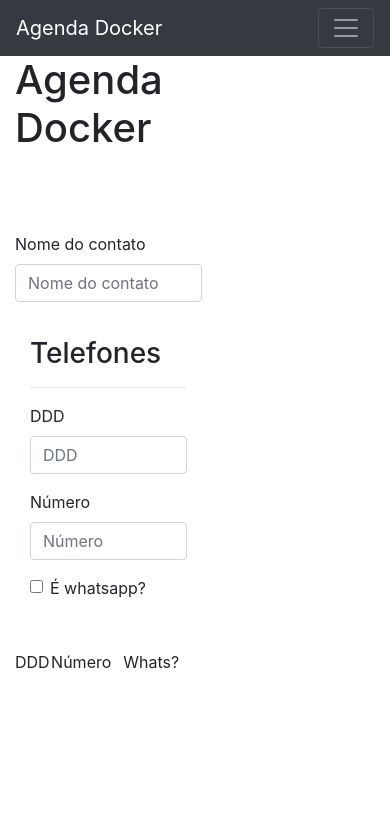
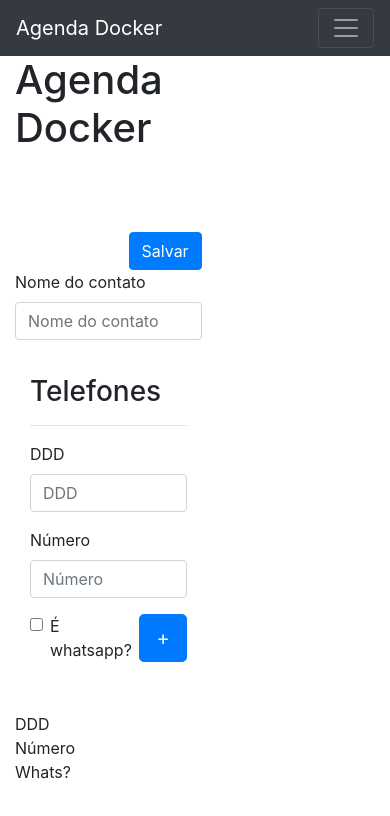
Before and after one commit to leandrodasilvaalves/agenda-docker-netcore, an Angular app in the folder frontend/: page /novo in a window 390 px wide. Shown: the top 816 px of the page. Built offline with nearby package versions, Linux system fonts and the light colour scheme.

Commit message:
Comportamentos telefones

```diff
--- a/frontend/src/app/app.module.ts
+++ b/frontend/src/app/app.module.ts
@@ -1,5 +1,6 @@
 import { BrowserModule } from '@angular/platform-browser';
 import { NgModule } from '@angular/core';
+import { FormsModule } from '@angular/forms';
 
 import { AppRoutingModule } from './app-routing.module';
 import { AppComponent } from './app.component';
@@ -26,6 +27,7 @@ import { NavbarComponent } from './navbar/navbar.component';
     AppRoutingModule,
     HttpClientModule,
     CommonModule,
+    FormsModule,
   ],
   providers: [
     AgendaService
--- a/frontend/src/app/contato-form/contato-form.component.html
+++ b/frontend/src/app/contato-form/contato-form.component.html
@@ -1,3 +1,6 @@
+<div class="row">
+    <div class="col-10 text-right"><button class="btn btn-primary">Salvar</button></div>
+  </div>
 
 <div class="row">
   <div class="col-10">
--- a/frontend/src/app/telefone-form/telefone-form.component.html
+++ b/frontend/src/app/telefone-form/telefone-form.component.html
@@ -2,19 +2,33 @@
   <h3>Telefones</h3>
   <hr>
   <div class="form-group">
-    <label for="telefoneDDD">DDD</label>
-    <input type="text" class="form-control" id="telefoneDDD" autocomplete="none" placeholder="DDD">
+    <label>DDD</label>
+    <input type="text" class="form-control" autocomplete="none" placeholder="DDD"
+      [(ngModel)] =  "telefone.ddd"
+    >
   </div>
 
+
   <div class="form-group">
-    <label for="telefoneDDD">Número</label>
-    <input type="text" class="form-control" id="telefoneDDD" autocomplete="none" placeholder="Número">
+    <label>Número</label>
+    <input type="text" class="form-control" autocomplete="none" placeholder="Número"
+     [(ngModel)]="telefone.numero"
+    >
   </div>
 
-  <div class="form-check">
-    <input type="checkbox" class="form-check-input" id="whatsapp">
-    <label class="form-check-label" for="exampleCheck1">É whatsapp?</label>
+  <div class="row">
+    <div class="col-6">
+      <div class="form-check">
+        <input type="checkbox" class="form-check-input"
+          [(ngModel)]="telefone.whatsapp"
+        >
+        <label class="form-check-label">É whatsapp?</label>
+      </div>
+    </div>
+    <div class="col-6 text-right">
+      <button class="btn btn-primary btn-lg" (click)="add(telefone)">+</button>
+    </div>
   </div>
 </div>
 
-<app-telefone-lista></app-telefone-lista>
+<app-telefone-lista [telefones]="telefones" [displayCommands]="true" (telefoneEdit)="onTelefoneEdit($event)"></app-telefone-lista>
--- a/frontend/src/app/telefone-form/telefone-form.component.ts
+++ b/frontend/src/app/telefone-form/telefone-form.component.ts
@@ -1,4 +1,5 @@
 import { Component, OnInit } from '@angular/core';
+import { ITelefone } from '../agenda.models';
 
 @Component({
   selector: 'app-telefone-form',
@@ -7,9 +8,23 @@ import { Component, OnInit } from '@angular/core';
 })
 export class TelefoneFormComponent implements OnInit {
 
-  constructor() { }
+  telefone: ITelefone;
+  telefones: ITelefone[];
+
+  constructor() {
+    this.telefone = {} as ITelefone;
+    this.telefones = [];
+  }
 
   ngOnInit() {
   }
 
+  add(telefone: ITelefone){
+    this.telefones.push(telefone);
+    this.telefone = {} as ITelefone;
+  }
+
+  onTelefoneEdit(telefone):void{
+    this.telefone = telefone;
+  }
 }
--- a/frontend/src/app/telefone-lista/telefone-lista.component.html
+++ b/frontend/src/app/telefone-lista/telefone-lista.component.html
@@ -1,12 +1,13 @@
 <div class="row">
-  <div class="col-2">DDD</div>
-  <div class="col-4">Número</div>
-  <div class="col-3">Whats?</div>
+  <div class="col-sm-2">DDD</div>
+  <div class="col-sm-5">Número</div>
+  <div class="col-sm-2">Whats?</div>
+  <div class="col-sm-3" *ngIf="displayCommands"></div>
 </div>
 <div class="row" *ngFor="let telefone of telefones">
-    <div class="col-2">{{ telefone.ddd }}</div>
-    <div class="col-7">{{ telefone.numero }}</div>
-    <div class="col-3">
+    <div class="col-sm-2">{{ telefone.ddd }}</div>
+    <div class="col-sm-5">{{ telefone.numero }}</div>
+    <div class="col-sm-2">
       <span *ngIf="telefone.whatsapp" >
         <svg
           width="24"
@@ -16,4 +17,8 @@
             <path d="M9 16.2L4.8 12l-1.4 1.4L9 19 21 7l-1.4-1.4L9 16.2z"/></svg>
       </span>
     </div>
+    <div class="col-sm-3" *ngIf="displayCommands">
+      <button class="btn btn-sm btn-warning" (click)="editar(telefone)"><i class="fa fa-edit"></i></button>
+      <button class="btn btn-sm btn-danger" (click)="remover(telefone)"><i class="fa fa-trash"></i></button>
+    </div>
 </div>
--- a/frontend/src/app/telefone-lista/telefone-lista.component.ts
+++ b/frontend/src/app/telefone-lista/telefone-lista.component.ts
@@ -1,4 +1,4 @@
-import { Component, OnInit, Input } from '@angular/core';
+import { Component, OnInit, Input, Output, EventEmitter } from '@angular/core';
 import { ITelefone } from '../agenda.models';
 
 @Component({
@@ -16,4 +16,18 @@ export class TelefoneListaComponent implements OnInit {
   @Input()
   telefones: ITelefone[];
 
+  @Input()
+  displayCommands: boolean;
+
+  @Output()
+  telefoneEdit = new EventEmitter();
+
+  editar(telefone:ITelefone): void{
+    this.remover(telefone);
+    this.telefoneEdit.emit(telefone);
+  }
+
+  remover(telefone: ITelefone): void{
+    this.telefones.splice(this.telefones.findIndex(t => t === telefone),1);
+  }
 }
--- a/frontend/src/index.html
+++ b/frontend/src/index.html
@@ -7,6 +7,7 @@
 
   <meta name="viewport" content="width=device-width, initial-scale=1">
   <link rel="icon" type="image/x-icon" href="favicon.ico">
+  <link rel="stylesheet" href="https://stackpath.bootstrapcdn.com/font-awesome/4.7.0/css/font-awesome.min.css">
 </head>
 <body>
   <app-root></app-root>
```
